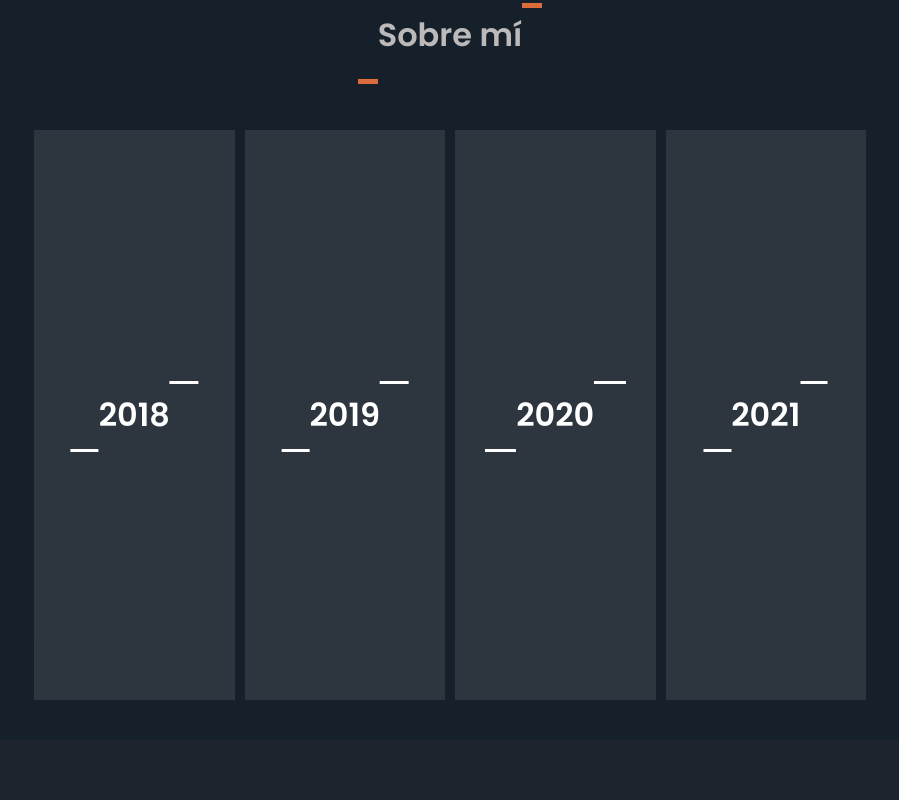
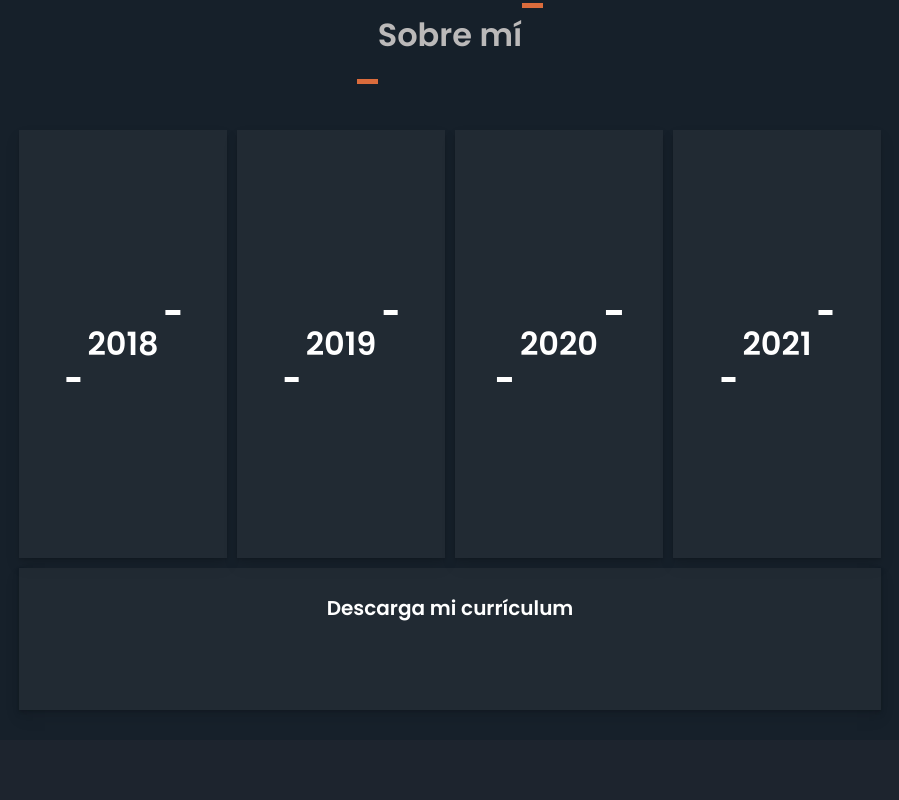
Before and after one commit to matidsc/Portfolio, a React (Create React App) app in the folder portfolio/: page / in a window 1280 px wide. Shown: the part 1660-2460 px from the top of the page, without its empty margins (190-1089 px from the left). Built offline with nearby package versions, Linux system fonts and the light colour scheme.

Commit message:
Mejoras en colores y distribucion de grids

```diff
--- a/portfolio/src/Components/about.js
+++ b/portfolio/src/Components/about.js
@@ -3,10 +3,6 @@ import SectionWrapper from './sectionWrapper';
 import AboutCard from './aboutCard';
 import cards from '../JSON/about.json'
 
-/*      <div className='hola'>
-            <h1></h1>
-        </div>
-*/
 const About =()=>{
 
     return(
@@ -16,7 +12,11 @@ const About =()=>{
         {cards.map(card=>
             <AboutCard titulo={card.Nombre} year={card.Year} infoContent={card.infoContent}/>
        )}
+          <div className='hola'>
+            <h1>Descarga mi currículum</h1>
+        </div>
        </SectionWrapper>
+
        </div>
        )
 
--- a/portfolio/src/Components/heroSection.js
+++ b/portfolio/src/Components/heroSection.js
@@ -9,7 +9,7 @@ function HeroSection() {
 
             <div className='heroWrapper'>
                 <h1>
-                    Hola,<br /> soy Matías
+                    Hola,<br/> soy Matías
                 </h1>
 
                 <h2>
@@ -20,9 +20,8 @@ function HeroSection() {
                 </button>
                 <img src={heroImage} className='heroImage' />
 
-                <MdKeyboardArrowDown size='32'color='white' className='arrow'/>
+               <a href='#tecnologias'><MdKeyboardArrowDown size='32'color='white' className='arrow'/></a>
 
-                <MdKeyboardArrowDown/>
             </div>
         </div>
     )
--- a/portfolio/src/Components/navBar.js
+++ b/portfolio/src/Components/navBar.js
@@ -20,8 +20,8 @@ const NavBar=()=> {
                     <li><a href='#contacto'>Contacto</a></li>
                 </ul>
                 <div className='navContact'>
-                <FaGithub size='40'color='rgb(187, 185, 185)'/>
-                <FaLinkedin size='40'color='rgb(187, 185, 185)'/>
+                <a><FaGithub size='40'color='rgb(187, 185, 185)'/></a>
+                <a href='https://www.linkedin.com/in/MatiasDaSilva-178625212'target="_blank"><FaLinkedin size='40'color='rgb(187, 185, 185)'/></a>
 
                 </div>
                 </div>
--- a/portfolio/src/Styles/aboutCard.css
+++ b/portfolio/src/Styles/aboutCard.css
@@ -1,22 +1,43 @@
 .hola{
     height: 100%;
-    grid-row: 1/2;
+    grid-row: 2/3;
     grid-column: 1/5;
     color: white;
+    width: 100%;
+    background-color: var(--thrd-bg-color);
+    padding: 3%;
+    box-shadow: 0 1px 2px rgba(0,0,0,0.07),
+    0 2px 4px rgba(0,0,0,0.07),
+    0 4px 8px rgba(0,0,0,0.07),
+    0 8px 16px rgba(0,0,0,0.07)
+}
+
+.hola h1{
+    font-size: 20px;
+    text-align: center;
 }
 .cardWrapper{
-    grid-row: 2/3;
+    grid-row: 1/2;
     color: white;
     transform: translate3d(0, 0, 0);
     width: 100%;
     overflow: hidden;
     transition: width 0.5s ease;
-    background-color: var(--sec-bg-color);
+    background-color: var(--thrd-bg-color);
     height: 100%;
+    box-shadow: 0 1px 2px rgba(0,0,0,0.07),
+    0 2px 4px rgba(0,0,0,0.07),
+    0 4px 8px rgba(0,0,0,0.07),
+    0 8px 16px rgba(0,0,0,0.07)
+
 }
-.cardWrapper:hover{
-    width: 125%;
-}
+@media screen and(max-width:768px) {
+    .cardWrapper{
+     grid-row: 1/3;
+     grid-column: 1/3;
+
+    }
+ }
 .cardWrapper:hover::before{opacity: 1;}
 .cardWrapper::after,.cardWrapper::before{
     content: '';
@@ -27,7 +48,6 @@
     height: 100%;
 }
 .cardWrapper::before{
-
     background: linear-gradient(to bottom, rgba(0, 0, 0, 0) 0%, var(--main-bg-color)90%);
     opacity: 0;
     transform: translateY(50%);
@@ -54,7 +74,6 @@
     color: white;
     height: 100%;
     padding: 10%;
-
 }
 .year{
     position: absolute;
@@ -80,18 +99,18 @@
     display: inline-block;
     content: '';
     position: absolute;
-    width: 40%;
-    height: 3px;
-    background-color: white;
-    transition: 0.5s all;
+    width: 20%;
+    height: 5px;
+    background-color: rgb(255, 255, 255);
+    transition: 0.5s opacity;
 }
 .year::before{
 
-    left: -40%;
+    left: -30%;
     top: 120%;
 }
 .year::after{
 
-    right: -40%;
+    right: -30%;
     top: -20%;
 }
--- a/portfolio/src/Styles/section.css
+++ b/portfolio/src/Styles/section.css
@@ -25,7 +25,7 @@
     position: relative;
     width: 20px;
     height: 5px;
-    animation: animacion 1s infinite alternate backwards;
+    animation: animacionxd 1s infinite alternate backwards;
 
 }
 .contentWrapper .titulo::before{
@@ -36,19 +36,14 @@
 .contentWrapper .titulo::after{
     top: -1.2em;
     right:0;
+}
+@keyframes animacionxd {
 
-}
-@keyframes animacion {
-    from {
+    100% {
+        width: 30px;
+        box-shadow: 0 0 25px #db6c3c;
+    }
 
-      width: 20px;
-    }
-    to {
-        width: 30px;
-        box-shadow:
-        0 0 25px #db6c3c;
-
-    }
   }
   .content, .aboutCards{
     row-gap: 10px;
@@ -68,9 +63,10 @@
     width: 50%;
 }
 .aboutCards{
-   /* display: grid;
-    grid-template-rows: 25% 75%;
-    grid-template-columns: repeat(4,minmax(25%,30%)) ;¨*/
-    display: flex;
+   display: grid;
+    grid-template-rows:  75% 25%;
+    grid-template-columns: repeat(4,25%);
+
+    /*display: flex;*/
 
 }
--- a/portfolio/src/Styles/skill.css
+++ b/portfolio/src/Styles/skill.css
@@ -1,6 +1,6 @@
 .habilidad{
     backdrop-filter: blur(14px);
-    background-color: rgba(255, 255, 255, 0.1);
+    background-color: var(--thrd-bg-color);
     height: 250px;
     color: rgb(187, 185, 185);
     border-radius: 15px;
--- a/portfolio/src/index.css
+++ b/portfolio/src/index.css
@@ -13,6 +13,7 @@ html{
 
   --main-bg-color:#16202A;
   --sec-bg-color:rgba(255, 255, 255, 0.1);
+  --thrd-bg-color:#212a33;
   --text-unfocused-color:rgb(187, 185, 185);
   --text-focused-color:white;
 }
```
